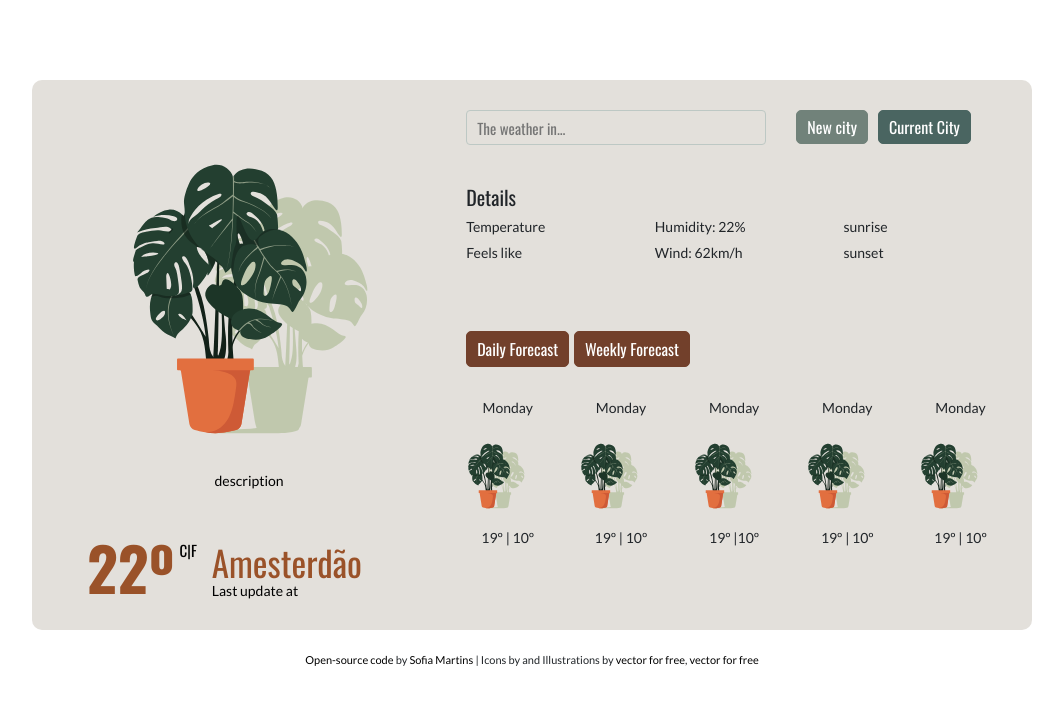
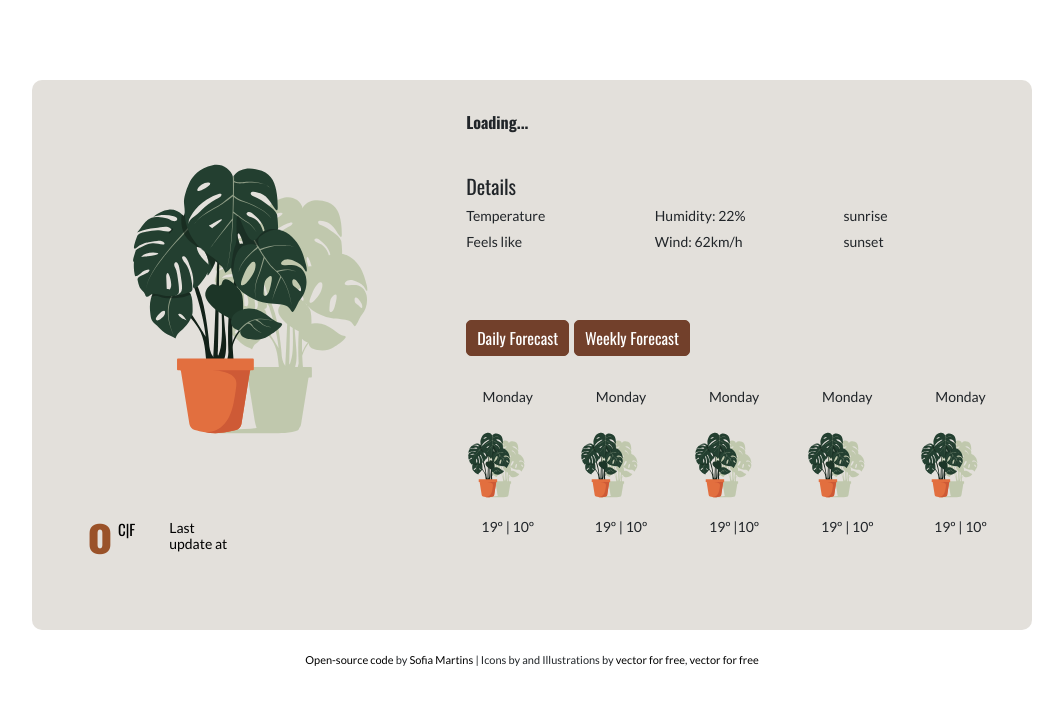
Before and after one commit to Asofiamartins/react-weather-app, a React (Create React App) app: page / in a window 1280 px wide. Shown: the top 704 px of the page, without its empty margins (108-1171 px from the left). Built offline with nearby package versions, Linux system fonts and the light colour scheme; no server answers.

Commit message:
finished SearchForm
with some problems to solve

```diff
--- a/src/App.js
+++ b/src/App.js
@@ -16,7 +16,7 @@ export default  function App() {
                 <Weather />
               </div>
               <div className="col">
-                <SearchForm />
+                <SearchForm defaultCity="Lisbon"/>
                 <WeatherDetails />
                 <ForecastButtons />
                 <Forecast />
--- a/src/SearchForm.js
+++ b/src/SearchForm.js
@@ -1,20 +1,29 @@
-import React from "react";
+import React, { useState } from "react";
 import axios from "axios";
 import "./SearchForm.css"
 
-export default function SearchForm(){
+export default function SearchForm(props){
+        const [weatherData, setWeatherData] = useState({ready:false});
+        function handleSearch(response){
 
-    function handleSearch(){
-        consol
-    }
-    const apiKey =`ad04f0e0df090e6f6edccedb580b7fca`;
-    let city ="Lisbon";
-    let apiUrl = `https://api.openweathermap.org/data/2.5/weather?q=${city}&appid=${apiKey}&units=metric`;
-    axios.get(apiUrl).then(handleSearch);
-    return (
+        setWeatherData({
+        ready: true,
+        temperature: response.data.main.temp,
+        description: response.data.weather[0].main,
+        city: response.data.name,
+        humidity: response.data.main.humidity,
+        wind: response.data.wind.speed,
+        tempmax: response.data.main.temp_max,
+        tempmin: response.data.main.temp_min,
 
+        date: "Thurday 5"
+    });
+     }
 
-    <div className="Search">
+    if (weatherData.ready){
+        return (
+        <div className="Search">
+            <p>{weatherData.city} </p>
         <form className="search-form">
         <div className="row">
             <div className="col-7">
@@ -27,4 +36,14 @@ export default function SearchForm(){
         </div>
         </form>
     </div>);
+
+    }
+    else{
+    const apiKey =`ad04f0e0df090e6f6edccedb580b7fca`;
+    let city = props.defaultCity;
+    let apiUrl = `https://api.openweathermap.org/data/2.5/weather?q=${city}&appid=${apiKey}&units=metric`;
+    axios.get(apiUrl).then(handleSearch);
+    }
+    return "Loading...";
+
 }
--- a/src/Weather.js
+++ b/src/Weather.js
@@ -9,20 +9,20 @@ import './Weather.css';
 
 
 
-export default function Weather(){
+export default function Weather(weatherData){
 
 
     return (
     <div className="weather">
         <div className="weatherDescription">
             <img src="img/01.svg" alt="Monstera Deliciosa"/>
-            <p>description</p>
+            <p className="text-capitalize">{weatherData.description}</p>
         </div>
         <div className="weatherInfo">
             <div className="row">
                 <div className="col">
-                    <h1>22º<span className="units" >C|F</span></h1></div>
-                <div className="col"><h2>Amesterdão</h2><p>Last update at </p></div>
+                    <h1>{weatherData.temperature}º<span className="units" >C|F</span></h1></div>
+                <div className="col"><h2>{weatherData.city}</h2><p>Last update at {weatherData.date} </p></div>
             </div>
         </div>
     </div>);
```
